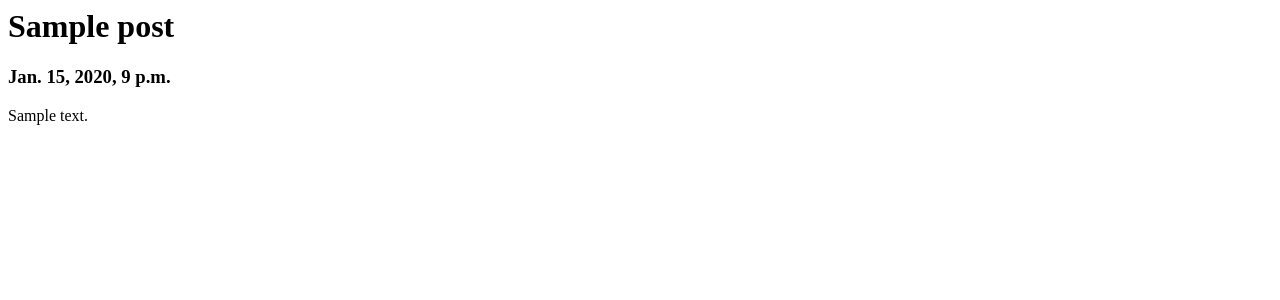
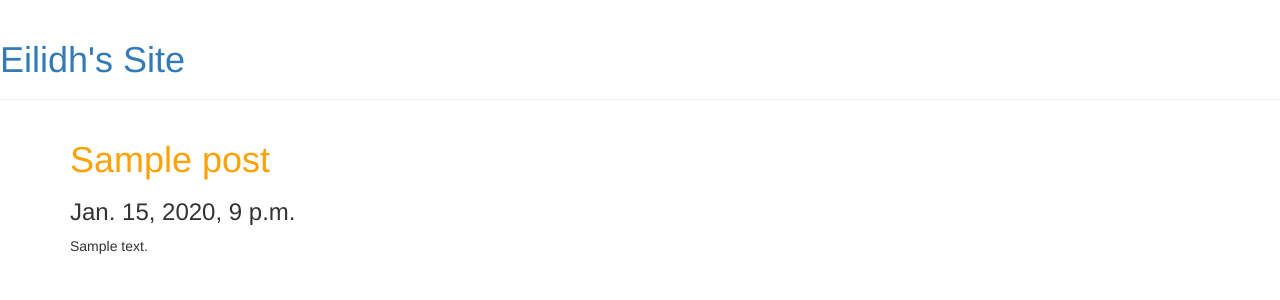
Before and after one commit to EilidhHendry/personal-site, a Django app: page /blog/ in a window 1280 px wide. Shown: the top 300 px of the page. Run offline with Django 3.2, Linux system fonts and the light colour scheme; tables that the repository leaves empty hold one stand-in row (values such as "Sample post"); some libraries are stand-ins or nearby versions.

Commit message:
adds base template and bootstrap css

```diff
--- /dev/null
+++ b/blogengine/static/css/blog.css
@@ -0,0 +1,3 @@
+h1 {
+    color: #FCA205;
+}
--- /dev/null
+++ b/templates/base.html
@@ -0,0 +1,21 @@
+{% load staticfiles %}
+<html>
+    <head>
+        <link rel="stylesheet" href="//maxcdn.bootstrapcdn.com/bootstrap/3.2.0/css/bootstrap.min.css">
+        <link rel="stylesheet" href="//maxcdn.bootstrapcdn.com/bootstrap/3.2.0/css/bootstrap-theme.min.css">
+        <link rel="stylesheet" href="{% static 'css/blog.css' %}">
+        <title>My Django Blog</title>
+    </head>
+    <body>
+        <div class="page-header">
+            <h1><a href="/">Eilidh's Site</a></h1>
+        </div>
+        <div class="content container">
+            <div class="row">
+                <div class="col-md-8">
+                    {% block content %}
+                    {% endblock %}
+                </div>                                                                  </div>
+        </div>
+    </body>
+</html>
--- a/templates/posts.html
+++ b/templates/posts.html
@@ -1,12 +1,9 @@
-<html>
-    <head>
-        <title>My Django Blog</title>
-    </head>
-    <body>
-        {% for post in posts %}
+{% extends 'base.html' %}
+
+{% block content %}
+    {% for post in posts %}
         <h1>{{ post.title }}</h1>
         <h3>{{ post.pub_date }}</h3>
         {{ post.text }}
-        {% endfor %}
-    </body>
-</html>
+    {% endfor %}
+{% endblock %}
```
